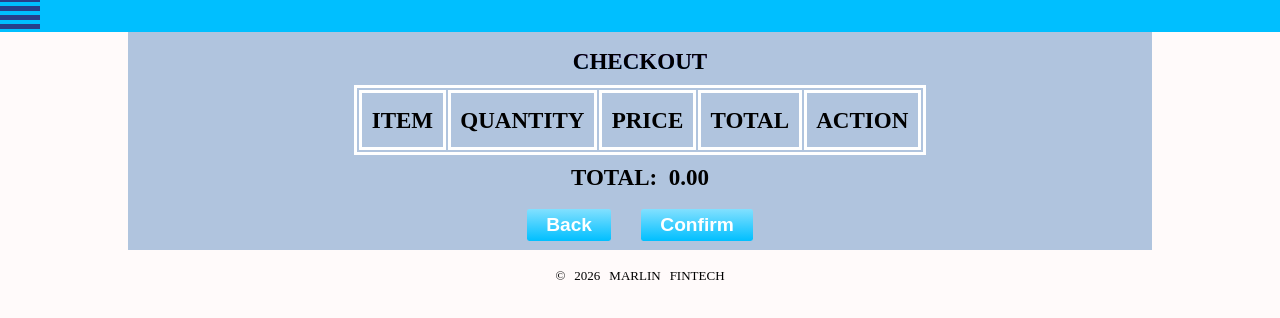
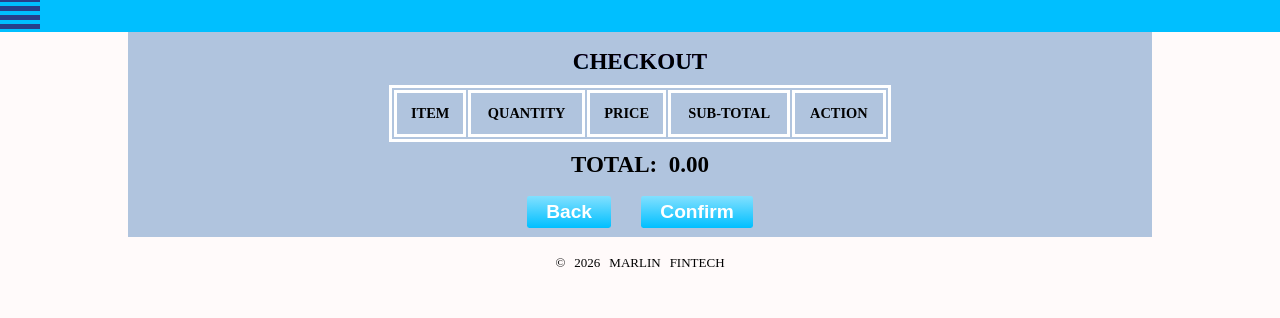
Before and after one commit to marlinfintech/sample-aluda-store, a website: page checkout.html in a window 1280 px wide. Shown: the part 72-390 px from the top of the page. Drawn offline with nearby package versions, Linux system fonts and the light colour scheme; no server answers.

Commit message:
Add files via upload

```diff
--- a/checkout.css
+++ b/checkout.css
@@ -19,16 +19,16 @@ body{background:#FFFAFA}
 
 
 .checkoutcard{background:linear-gradient(to top, #B0C4DE 75%, #B0C4DE);display: flex;flex-direction: column;
-  justify-content: center;text-align: center;flex:1;gap:0.25rem;width: 80%;margin: 0 auto}
+  justify-content: center;text-align: center;flex:1;gap:0.25rem;width: 100%;margin: 0 auto}
 .checkoutcard h4{text-align:center; background: linear-gradient(to bottom, #B23AEE 30%,  #00BFFF);
   background-clip: text;color: transparent;padding:0.5rem 0 0 0;color:#000000; font-weight:bold;text-align: center;margin:0.125rem}
 
 
-.checkouttable{background:#B0C4DE;margin: 0 auto;}
-.checkouttable table{border:3px solid #FFFFFF;overflow: hidden;}
-.checkouttable th {border:3px solid #FFFFFF;color: #000000; padding: 0.5rem;text-align: center;font-weight: bold;}
+.checkouttable{background:#B0C4DE;margin: 0 auto;width: 100%;font-size: 0.75rem}
+.checkouttable table{border:1px solid #FFFFFF;overflow: hidden;width: 100%}
+.checkouttable th {border:1px solid #FFFFFF;color: #000000; padding: 0rem;text-align: center;font-weight: normal;}
 
-.checkoutbuttons{width: 25%;margin:0 auto; display: flex;justify-content: space-between}
+.checkoutbuttons{width: 60%;margin:0 auto; display: flex;justify-content: space-between}
 .ordersummary{font-weight: bold}
 .backbutton{text-align:center ;border-radius: 0.125rem; background: linear-gradient(to bottom, #82E0FF, #00BFFF); color:#FFFFFF;
     padding:0.25rem 1rem 0.25rem 1rem; text-decoration: none;margin:0.5rem auto;border:none;outline:none;font-size:1rem;font-weight:bold;justify-content:center}
@@ -44,3 +44,17 @@ body{background:#FFFAFA}
 
     footer{background:#FFFAFA;text-align:center; color:#FF8C00;padding-bottom:3rem;width: 100%}
 .endsection p{background: linear-gradient(to bottom,#000000 10%, #000000);background-clip: text;color: transparent;font-size:small;text-align: center;}
+
+@media(min-width:1000px){
+.checkoutcard{background:linear-gradient(to top, #B0C4DE 75%, #B0C4DE);display: flex;flex-direction: column;
+  justify-content: center;text-align: center;flex:1;gap:0.25rem;width: 80%;margin: 0 auto}
+.checkoutcard h4{text-align:center; background: linear-gradient(to bottom, #B23AEE 30%,  #00BFFF);
+  background-clip: text;color: transparent;padding:0.5rem 0 0 0;color:#000000; font-weight:bold;text-align: center;margin:0.125rem}
+
+
+.checkouttable{background:#B0C4DE;margin: 0 auto;width: 70%}
+.checkouttable table{border:3px solid #FFFFFF;overflow: hidden;width: 70%;margin: 0 auto}
+.checkouttable th {border:3px solid #FFFFFF;color: #000000; padding: 0.5rem;text-align: center;font-weight: bold;margin: 0 auto}
+
+.checkoutbuttons{width: 25%;margin:0 auto; display: flex;justify-content: space-between}
+}
--- a/checkout.html
+++ b/checkout.html
@@ -49,7 +49,7 @@
       <th>ITEM</th>
       <th>QUANTITY</th>
       <th>PRICE</th>
-      <th>TOTAL</th>
+      <th>SUB-TOTAL</th>
       <th>ACTION</th>
     </tr>
   </thead>
```
